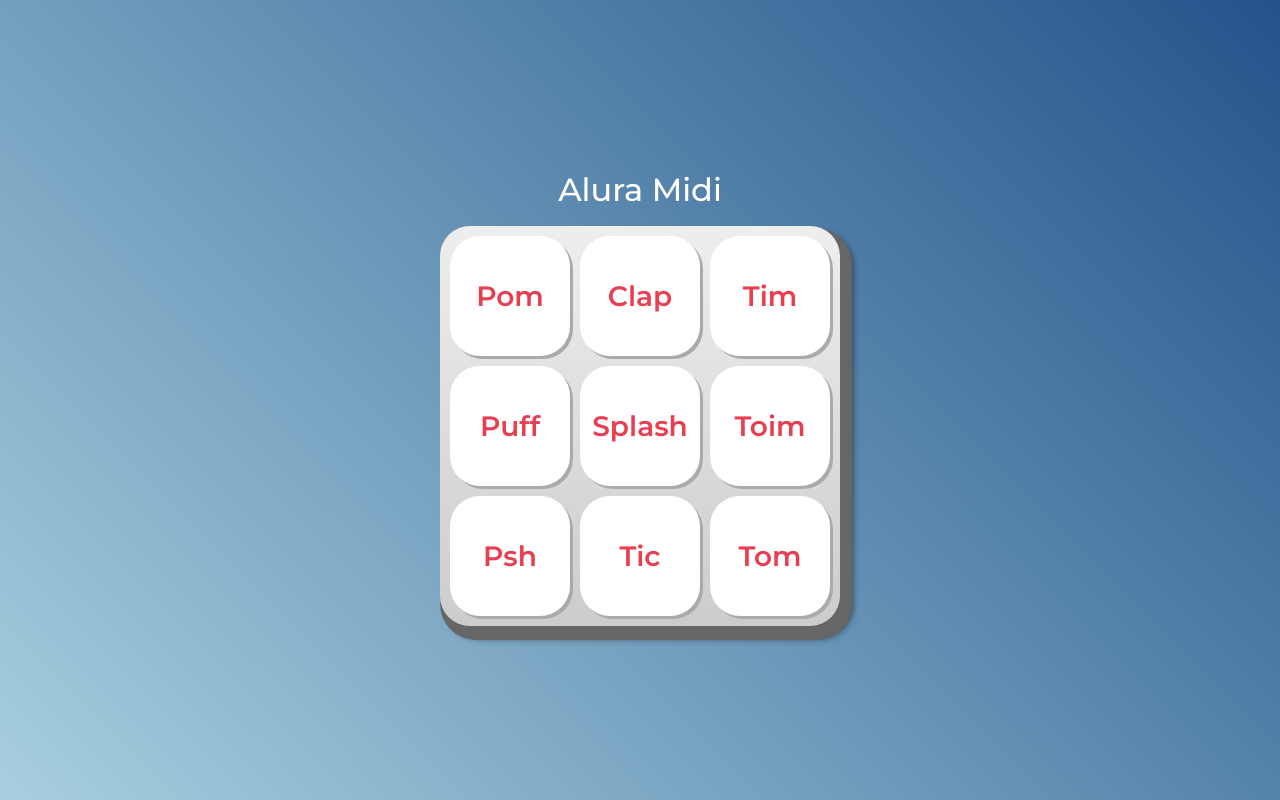
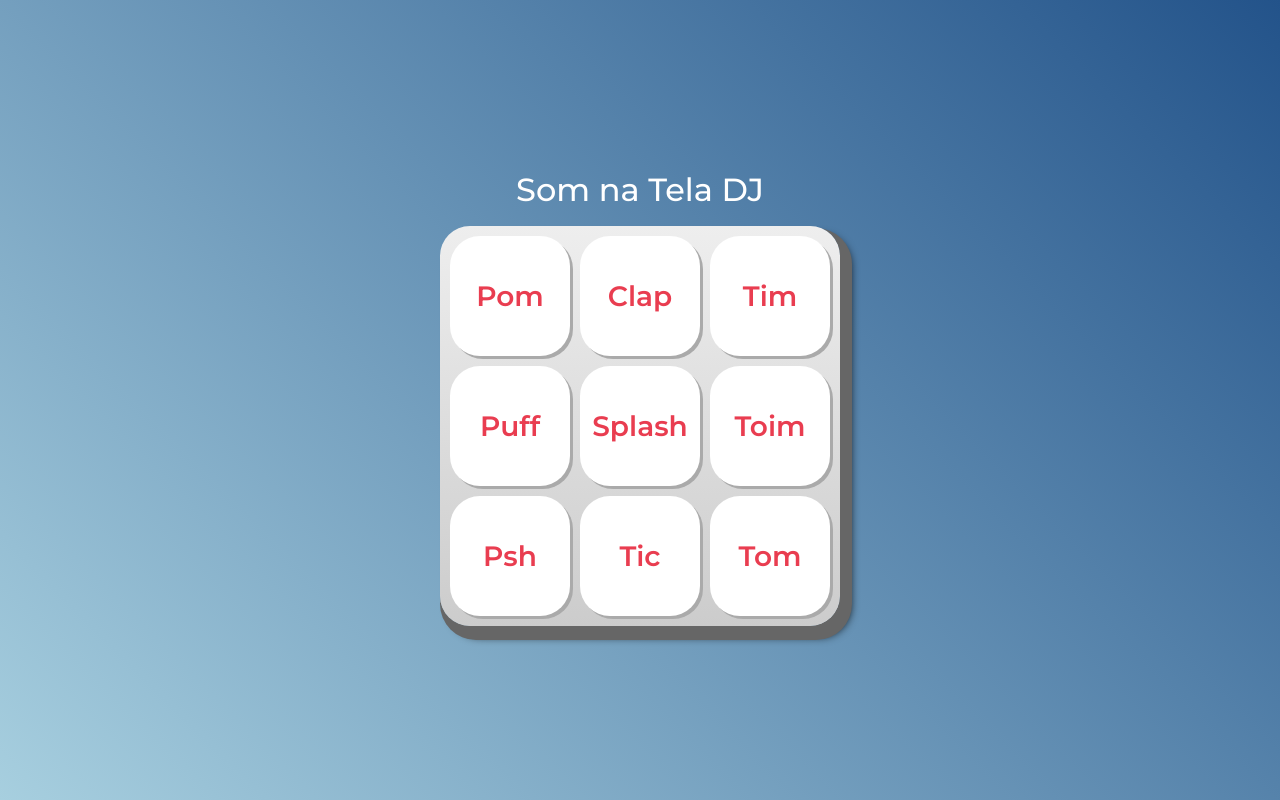
Before and after one commit to WesleySchuab/alura_midi2, a plain HTML site: page index.html in a window 1280 px wide. Drawn offline with Linux system fonts and the light colour scheme.

Commit message:
alterando titulo

```diff
--- a/index.html
+++ b/index.html
@@ -18,7 +18,7 @@
 </head>
 <body>
 
-    <h1>Alura Midi</h1>
+    <h1>Som na Tela DJ</h1>
 
     <section class="teclado">
         <button class="tecla tecla_pom">Pom</button>
```
